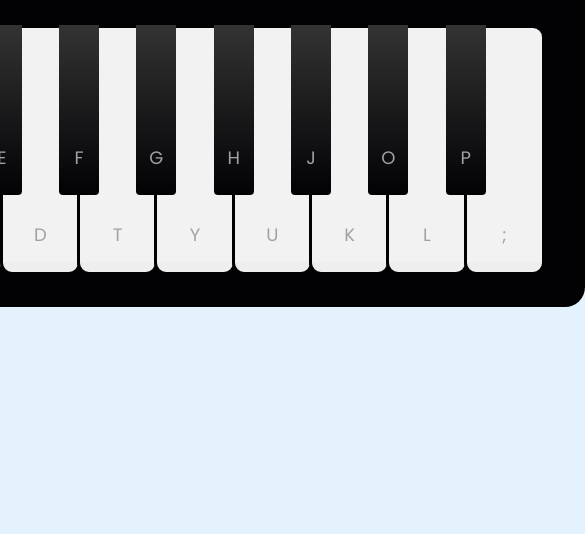
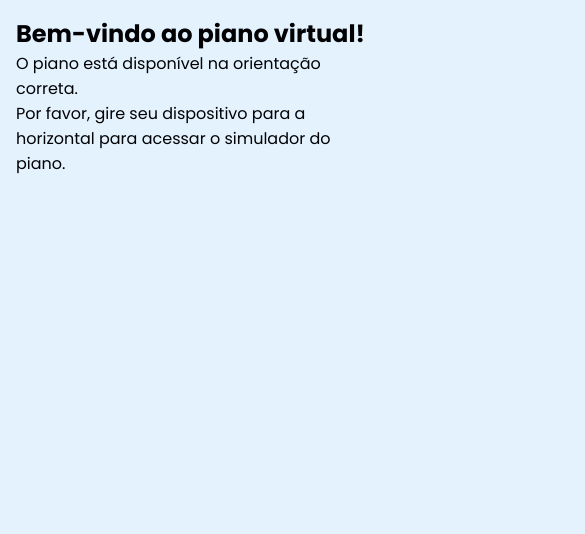
Before and after one commit to fernandatollotti/piano-simulator, a plain HTML site: page index.html in a window 390 px wide. Shown: the part 310-844 px from the top of the page, 585 px wide, since content can reach past the window. Drawn offline with Linux system fonts and the light colour scheme.

Commit message:
feat: add responsive layout and informational content on mobile - changes in main.css and index.html

```diff
--- a/index.html
+++ b/index.html
@@ -51,6 +51,13 @@
       </section>
     </div>
 
+    <!-- main content -->
+    <div class="content">
+      <h2>Bem-vindo ao piano virtual!</h2>
+      <p>O piano está disponível na orientação correta.</p>
+      <p>Por favor, gire seu dispositivo para a horizontal para acessar o simulador do piano.</p>
+    </div>
+
     <!-- js -->
     <script src="src/scripts/engine.js" defer></script>
   </body>
--- a/src/styles/main.css
+++ b/src/styles/main.css
@@ -2,14 +2,15 @@ body {
   display: flex;
   align-items: center;
   justify-content: center;
-  min-height: 100vh;
+  min-height: calc(100vh - 2rem);
   color: #ffffff;
   background-color: #e3f2fd;
   padding: 1rem;
 }
 
 .container {
-  width: 48.75rem;
+  width: 100%;
+  max-width: 48.75rem;
   border-radius: 20px;
   padding: 2rem 2.5rem;
   background-color: #020205;
@@ -115,3 +116,23 @@ body {
 }
 
 .piano-keys .key.hide span {display: none;}
+
+/*  */
+.content,
+.rotate-message {display: none;}
+
+/* ====== media queries ====== */
+@media (max-width: 767px) and (orientation: portrait) {
+  body {
+    color: #020205;
+    flex-direction: column;
+  }
+
+  .container {display: none;}
+
+  .content {display: block;}
+}
+
+@media (max-width: 767px) and (orientation: landscape) {
+  .container {display: block;}
+}
```
